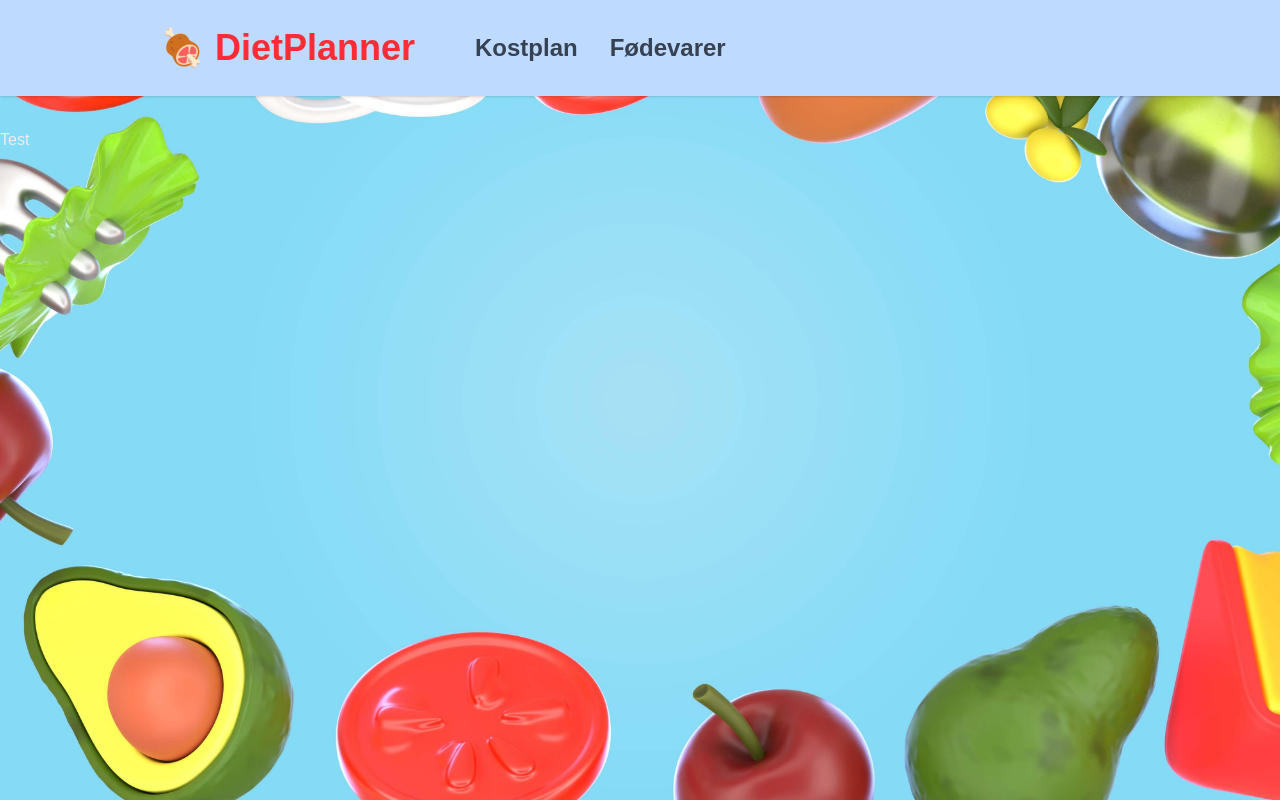
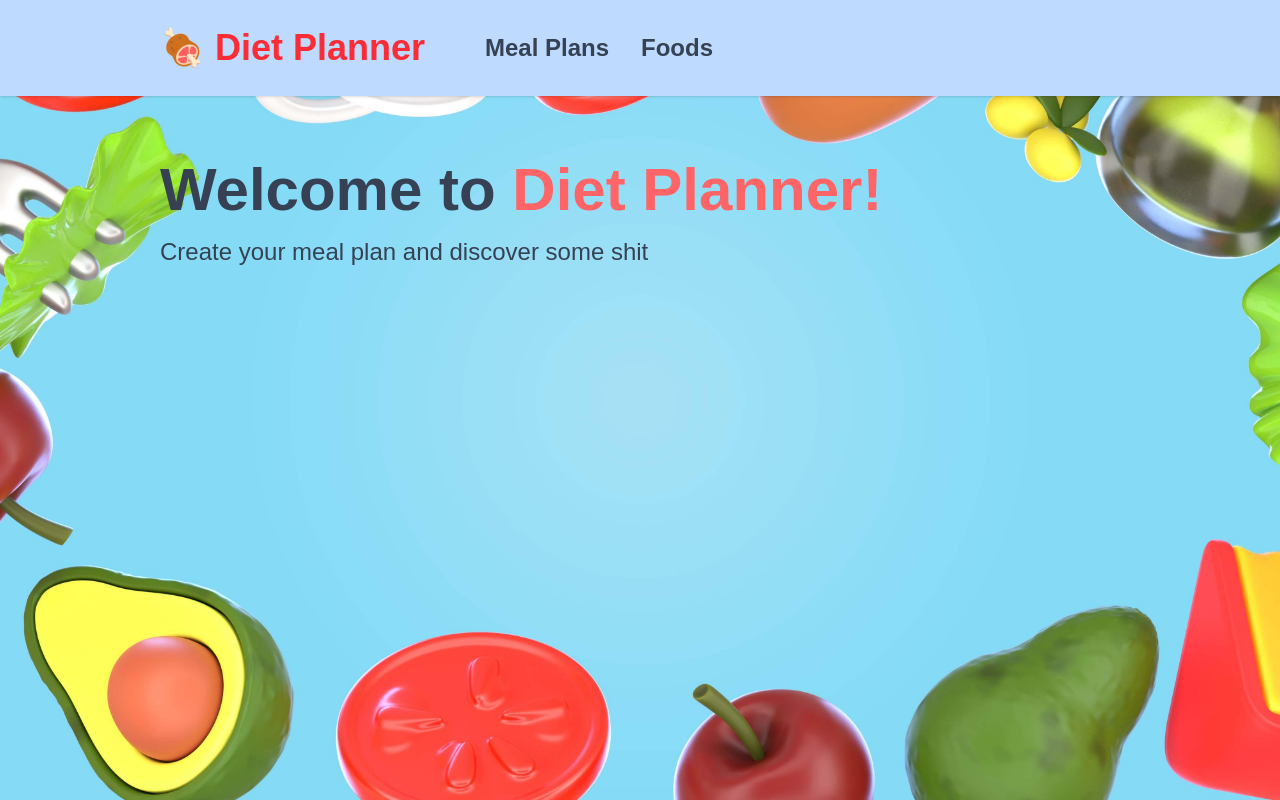
Before and after one commit to Nikolajkng/DietPlanner, a Next.js app in the folder diet-planner/: page / in a window 1280 px wide. Built offline with nearby package versions, Linux system fonts and the light colour scheme.

Commit message:
added text to home & food

```diff
--- a/diet-planner/src/app/components/navbar.tsx
+++ b/diet-planner/src/app/components/navbar.tsx
@@ -10,21 +10,21 @@ export default function Navbar() {
           <Link
             href="/"
             className="text-4xl text-red-500 hover:text-red-400 font-semibold transition-colors">
-            🍖 DietPlanner
+            🍖 Diet Planner
           </Link>
         </div>
 
         {/* Menu options  */}
-        <div className="flex gap-8">
+        <div className="flex gap-8 items-center">
           <Link
             href="/meal-planner"
             className="text-2xl text-gray-700 hover:text-green-600 font-semibold transition-colors">
-            Kostplan
+            Meal Plans
           </Link>
           <Link
             href="/food"
             className="text-2xl text-gray-700 hover:text-green-600 font-semibold transition-colors">
-            Fødevarer
+            Foods
           </Link>
         </div>
       </div>
--- a/diet-planner/src/app/food/page.tsx
+++ b/diet-planner/src/app/food/page.tsx
@@ -2,6 +2,20 @@ import React from 'react'
 
 export default function Food() {
   return (
-    <div>page</div>
+    <>
+
+      <div>
+        <main className="flex flex-col justify-around item-center mx-40 my-4">
+
+          {/* Homepage Title */}
+          <div className="flex flex-row justify-center">
+            <h1 className="text-col font-bold text-5xl text-gray-700">
+              Browse Foods
+            </h1>
+          </div>
+
+        </main>
+      </div>
+    </>
   )
 }
--- a/diet-planner/src/app/layout.tsx
+++ b/diet-planner/src/app/layout.tsx
@@ -3,7 +3,6 @@ import { Geist, Geist_Mono } from "next/font/google";
 import "./globals.css";
 import Navbar from "./components/navbar";
 import Image from "next/image";
-
 
 const geistSans = Geist({
   variable: "--font-geist-sans",
@@ -16,8 +15,8 @@ const geistMono = Geist_Mono({
 });
 
 export const metadata: Metadata = {
-  title: "Create Next App",
-  description: "Generated by create next app",
+  title: "Diet Planner",
+  description: "Tab title",
 };
 
 export default function RootLayout({
--- a/diet-planner/src/app/page.tsx
+++ b/diet-planner/src/app/page.tsx
@@ -3,12 +3,25 @@ import React from "react";
 export default function Home() {
   return (
     <>
-    <div className="relative">
-      <main>
-        Test
-      </main>
+      <div>
+        <main className="flex flex-col justify-around item-center mx-40 my-4">
 
-    </div>
+          {/* Homepage Title */}
+          <div className="flex flex-row">
+            <h1 className="text-col font-bold text-6xl py-4 text-gray-700">
+              Welcome to&nbsp;
+            </h1>
+            <h1 className="text-col font-bold text-6xl py-4 text-red-400">
+              Diet Planner!
+            </h1>
+          </div>
+
+          {/* Content Paragraphs */}
+          <h2 className="text-2xl text-gray-700">
+            Create your meal plan and discover some shit
+          </h2>
+        </main>
+      </div>
     </>
   );
 }
```
Also changed, not shown: diet-planner/public/images/apple.png (added).
